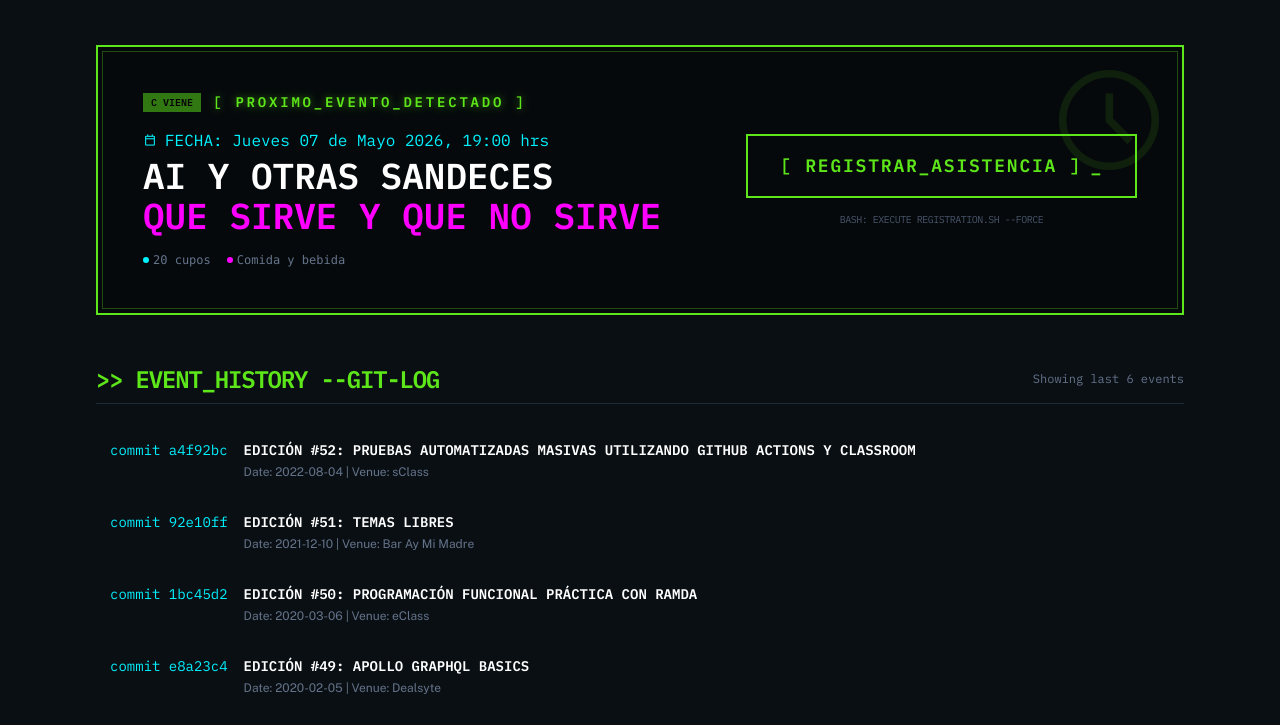
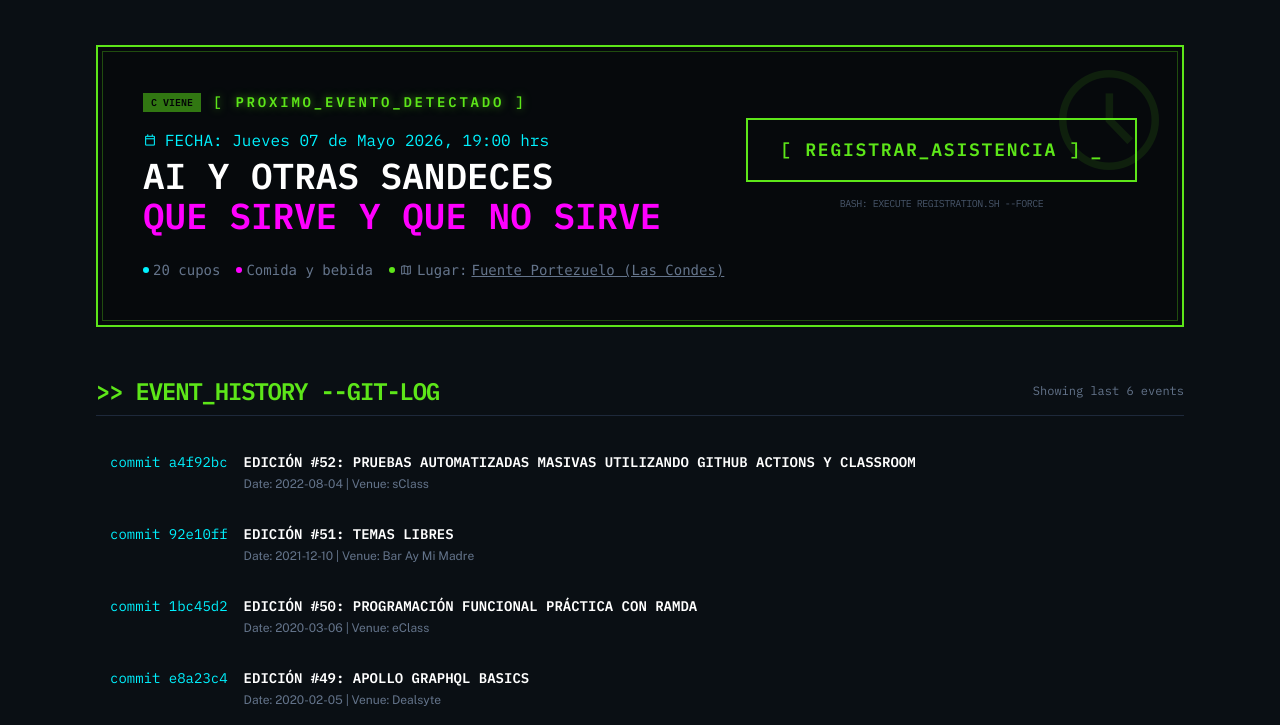
Before and after one commit to devschile/beerjs, a website: page public/index.html in a window 1280 px wide. Shown: the part 807-1532 px from the top of the page. Drawn offline with nearby package versions, Linux system fonts and the light colour scheme.

Commit message:
feat: new data

```diff
--- a/public/assets/css/styles.css
+++ b/public/assets/css/styles.css
@@ -1,3 +1,7 @@
+html {
+  scroll-behavior: smooth;
+}
+
 body {
   background-color: #0a0f14;
   color: #d1d5db;
--- a/public/index.html
+++ b/public/index.html
@@ -79,7 +79,7 @@
         </p>
         <div class="flex flex-wrap gap-4 pt-6">
           <a class="inline-block bg-hacker-green text-black px-6 py-3 font-bold uppercase tracking-tighter hover:bg-white transition-all"
-            href="https://guestli.st/816907">
+            href="#PROXIMO_EVENTO">
             [ Próximo Evento ] Jueves 07 Mayo 2026
           </a>
         </div>
@@ -117,7 +117,8 @@
       </div>
     </section>
     <!-- NEW SECTION: NEXT EVENT -->
-    <section class="relative border-2 border-hacker-green bg-black/40 p-1 border-glow-green" id="next-event">
+    <section id="PROXIMO_EVENTO" class="relative border-2 border-hacker-green bg-black/40 p-1 border-glow-green"
+      id="next-event">
       <div class="border border-hacker-green/30 p-6 md:p-10 relative overflow-hidden">
         <!-- Background Decoration -->
         <div class="absolute top-0 right-0 p-2 opacity-10 pointer-events-none select-none">
@@ -142,12 +143,6 @@
                 <span class="text-hacker-magenta glow-text-magenta">Que sirve y que no sirve</span>
               </h3>
             </div>
-            <div class="flex items-center gap-4 text-xs font-mono text-slate-500">
-              <span class="flex items-center gap-1"><span class="w-1.5 h-1.5 bg-hacker-cyan rounded-full"></span> 20
-                cupos</span>
-              <span class="flex items-center gap-1"><span class="w-1.5 h-1.5 bg-hacker-magenta rounded-full"></span>
-                Comida y bebida</span>
-            </div>
           </div>
           <div class="shrink-0">
             <a href="https://guestli.st/816907" role="button"
@@ -165,6 +160,16 @@
               bash: execute registration.sh --force
             </p>
           </div>
+        </div>
+        <div class="flex items-center gap-4 mt-6 text-sm font-mono text-slate-500">
+          <span class="flex items-center gap-1"><span class="w-1.5 h-1.5 bg-hacker-cyan rounded-full"></span> 20
+            cupos</span>
+          <span class="flex items-center gap-1"><span class="w-1.5 h-1.5 bg-hacker-magenta rounded-full"></span>
+            Comida y bebida</span>
+          <span class="flex items-center gap-1"><span class="w-1.5 h-1.5 bg-hacker-green rounded-full"></span>
+            <span class="material-symbols-outlined text-sm">map</span>
+            Lugar: <a href="https://maps.app.goo.gl/kDVMZi2cFLNaToGy7" target="_blank" class="underline">Fuente
+              Portezuelo (Las Condes)</a></span>
         </div>
       </div>
     </section>
@@ -359,7 +364,8 @@
       <span class="material-symbols-outlined">target</span>
       <span class="text-[8px] uppercase">Mission</span>
     </a>
-    <a class="inline-block text-slate-400 hover:text-hacker-green flex flex-col items-center gap-1" href="https://guestli.st/816907">
+    <a class="inline-block text-slate-400 hover:text-hacker-green flex flex-col items-center gap-1"
+      href="https://guestli.st/816907">
       <span class="material-symbols-outlined">event</span>
       <span class="text-[8px] uppercase">Next</span>
     </a>
```
